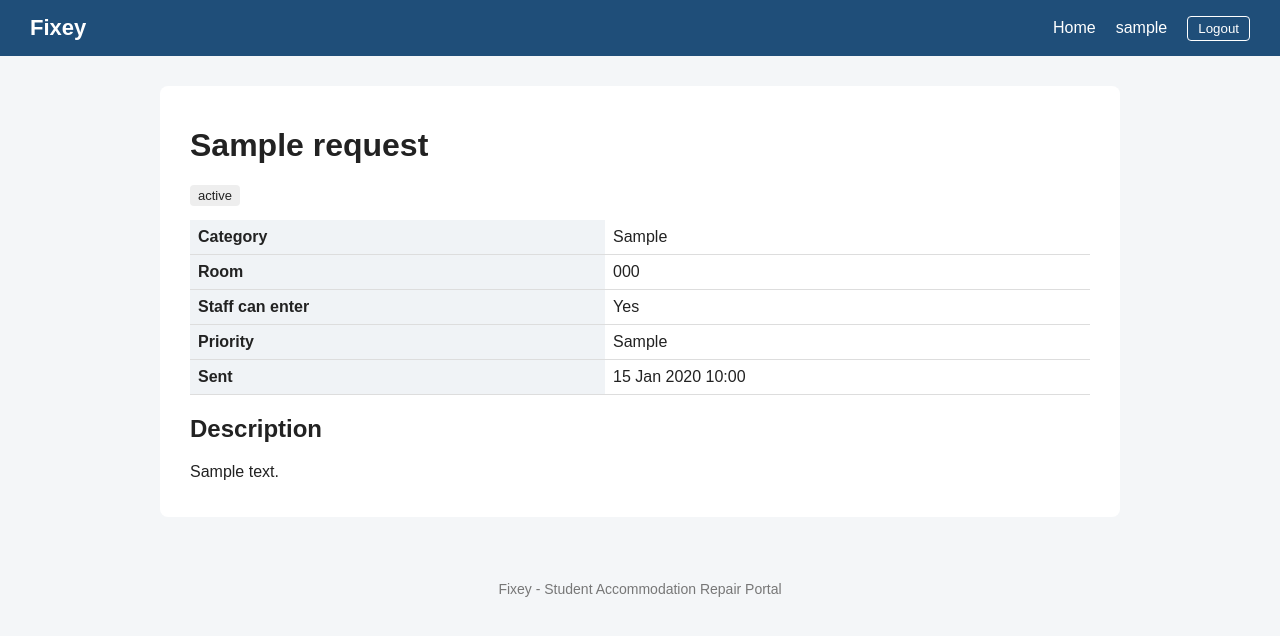
After one commit to vishak-SOC/Fixey-Student-portal, a Flask app: page /requests/1 in a window 1280 px wide. The commit adds this page. Shown: the top 636 px of the page. Run offline with Flask 3, Linux system fonts and the light colour scheme; a user stored in the database is signed in; tables that the repository leaves empty hold one stand-in row (values such as "Sample post").

Commit message:
added repair requests

```diff
--- a/app/__init__.py
+++ b/app/__init__.py
@@ -31,8 +31,10 @@ def create_app():
 
     from .routes import main
     from .auth import auth
+    from .repairs import repairs
     app.register_blueprint(main)
     app.register_blueprint(auth)
+    app.register_blueprint(repairs)
 
     @app.errorhandler(403)
     def forbidden(e):
--- a/app/forms.py
+++ b/app/forms.py
@@ -1,6 +1,7 @@
 import re
 from flask_wtf import FlaskForm
 from wtforms import StringField, PasswordField, SubmitField
+from wtforms import SelectField, TextAreaField, BooleanField
 from wtforms.validators import DataRequired, Length, Regexp, EqualTo, ValidationError
 
 
@@ -46,3 +47,17 @@ class LoginForm(FlaskForm):
     username = StringField("Username", validators=[DataRequired(), Length(max=30)])
     password = PasswordField("Password", validators=[DataRequired(), Length(max=64)])
     submit = SubmitField("Login")
+
+
+CATEGORIES = ["Heating", "Plumbing", "Electrical", "Wi-Fi", "Furniture", "Other"]
+
+
+class RequestForm(FlaskForm):
+    title = StringField("Title", validators=[DataRequired(), Length(min=3, max=100)])
+    category = SelectField("Category", choices=CATEGORIES)
+    description = TextAreaField("Description", validators=[
+        DataRequired(),
+        Length(min=10, max=1000),
+    ])
+    entry_permission = BooleanField("Staff can enter my room if I am not there")
+    submit = SubmitField("Send request")
--- /dev/null
+++ b/app/repairs.py
@@ -0,0 +1,59 @@
+from flask import Blueprint, render_template, redirect, url_for, flash, abort
+from flask_login import login_required, current_user
+from .models import db, RepairRequest
+from .forms import RequestForm
+from .roles import role_required
+
+repairs = Blueprint("repairs", __name__)
+
+
+def can_view(req):
+    if current_user.role == "warden":
+        return True
+    if current_user.role == "worker":
+        return req.worker_id == current_user.id
+    return req.student_id == current_user.id
+
+
+@repairs.route("/requests")
+@login_required
+@role_required("student")
+def my_requests():
+    reqs = RepairRequest.query.filter_by(student_id=current_user.id)
+    reqs = reqs.order_by(RepairRequest.created_at.desc()).all()
+    return render_template("requests.html", reqs=reqs)
+
+
+@repairs.route("/requests/new", methods=["GET", "POST"])
+@login_required
+@role_required("student")
+def new_request():
+    form = RequestForm()
+
+    if form.validate_on_submit():
+        req = RepairRequest(
+            title=form.title.data.strip(),
+            category=form.category.data,
+            description=form.description.data.strip(),
+            room_number=current_user.room_number,
+            entry_permission=form.entry_permission.data,
+            student_id=current_user.id,
+        )
+        db.session.add(req)
+        db.session.commit()
+
+        flash("Request sent.")
+        return redirect(url_for("repairs.view_request", id=req.id))
+
+    return render_template("request_new.html", form=form)
+
+
+@repairs.route("/requests/<int:id>")
+@login_required
+def view_request(id):
+    req = db.get_or_404(RepairRequest, id)
+
+    if not can_view(req):
+        abort(403)
+
+    return render_template("request_view.html", req=req)
--- a/app/static/style.css
+++ b/app/static/style.css
@@ -133,3 +133,54 @@ th, td {
 th {
     background: #f0f3f6;
 }
+
+.field select,
+.field textarea {
+    width: 100%;
+    max-width: 350px;
+    padding: 8px;
+    border: 1px solid #ccc;
+    border-radius: 4px;
+}
+
+.field textarea {
+    height: 100px;
+}
+
+.check input {
+    width: auto;
+}
+
+.check label {
+    display: inline;
+    font-weight: normal;
+}
+
+a.btn {
+    display: inline-block;
+    text-decoration: none;
+}
+
+.status {
+    padding: 3px 8px;
+    border-radius: 4px;
+    font-size: 13px;
+    background: #eee;
+}
+
+.status.new {
+    background: #ddebf7;
+}
+
+.status.assigned,
+.status.in_progress {
+    background: #fff2cc;
+}
+
+.status.fixed {
+    background: #e2f0d9;
+}
+
+.status.cancelled {
+    background: #f2dcdb;
+}
--- a/app/templates/base.html
+++ b/app/templates/base.html
@@ -12,6 +12,9 @@
         <nav>
             <a href="{{ url_for('main.home') }}">Home</a>
             {% if current_user.is_authenticated %}
+            {% if current_user.role == "student" %}
+            <a href="{{ url_for('repairs.my_requests') }}">My requests</a>
+            {% endif %}
             {% if current_user.role == "warden" %}
             <a href="{{ url_for('main.warden') }}">Warden</a>
             {% endif %}
--- /dev/null
+++ b/app/templates/request_view.html
@@ -0,0 +1,24 @@
+{% extends "base.html" %}
+
+{% block title %}Request{% endblock %}
+
+{% block content %}
+<h1>{{ req.title }}</h1>
+
+<p><span class="status {{ req.status }}">{{ req.status }}</span></p>
+
+<table>
+    <tr><th>Category</th><td>{{ req.category }}</td></tr>
+    <tr><th>Room</th><td>{{ req.room_number }}</td></tr>
+    <tr><th>Staff can enter</th><td>{{ "Yes" if req.entry_permission else "No" }}</td></tr>
+    <tr><th>Priority</th><td>{{ req.priority }}</td></tr>
+    <tr><th>Sent</th><td>{{ req.created_at.strftime("%d %b %Y %H:%M") }}</td></tr>
+</table>
+
+<h2>Description</h2>
+<p>{{ req.description }}</p>
+
+{% if current_user.role == "student" %}
+<p><a href="{{ url_for('repairs.my_requests') }}">Back to my requests</a></p>
+{% endif %}
+{% endblock %}
```
Also changed, not shown: app/templates/request_new.html (added, +29 -0 lines), app/templates/requests.html (added, +30 -0 lines).
